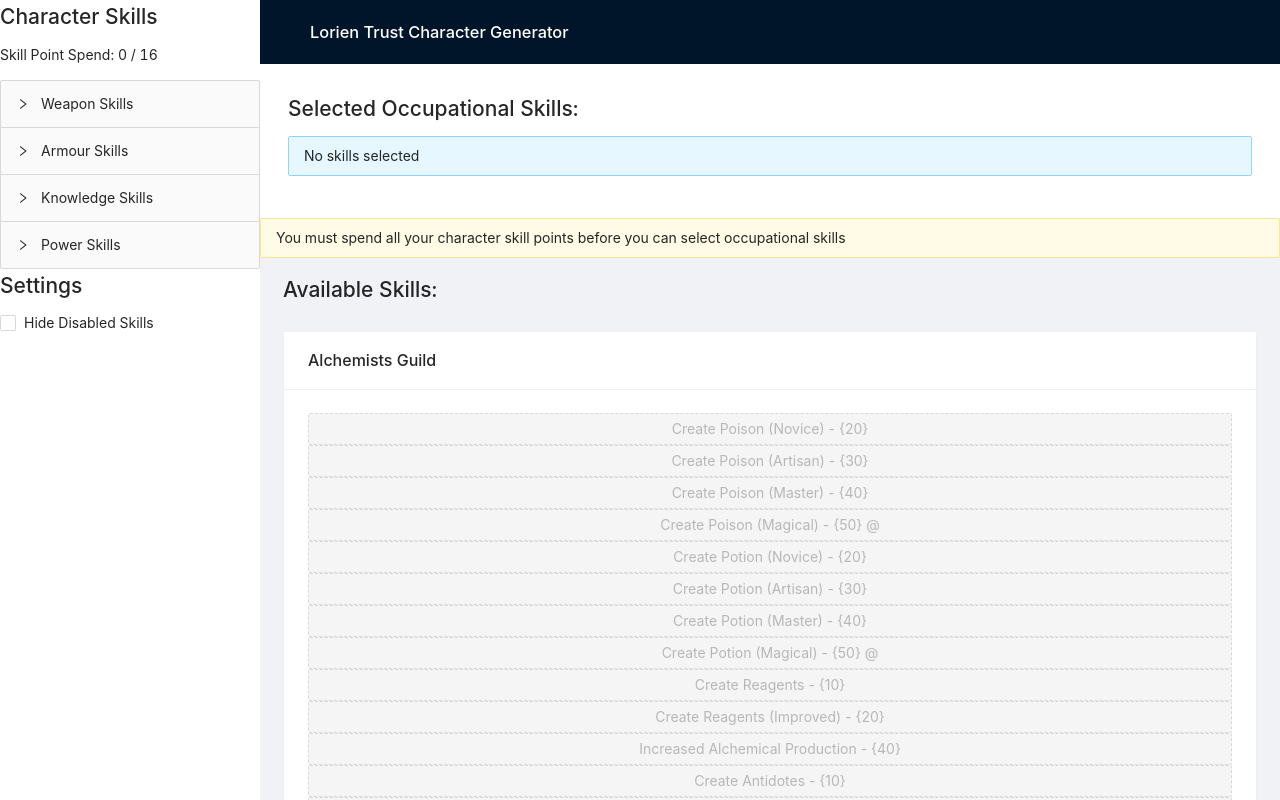
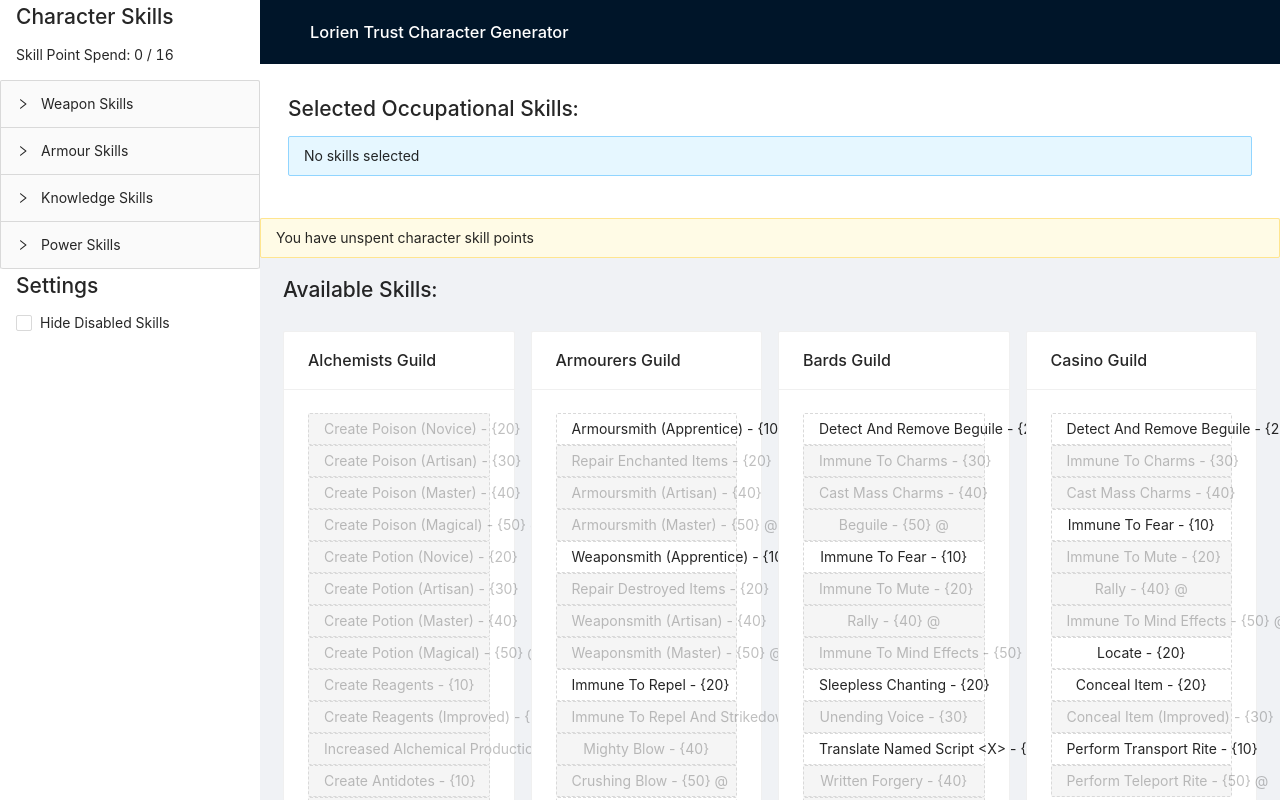
Before and after one commit to mattkatt/lorien-trust-character-generator, a React (Create React App) app: page / in a window 1280 px wide. Shown: the top 800 px of the page. Built offline with nearby package versions, Linux system fonts and the light colour scheme.

Commit message:
fix(style): minor style adjustments

```diff
--- a/src/ui/app/app-settings.tsx
+++ b/src/ui/app/app-settings.tsx
@@ -1,6 +1,7 @@
 import React, { useContext, useEffect, useState } from 'react';
 import { Checkbox } from 'antd';
 import { AppContext } from '../../context/app-context';
+import { TextBox } from '../layout/text-box';
 
 export const AppSettings = () => {
   const { appState, setHideDisabledSkills } = useContext(AppContext);
@@ -11,7 +12,7 @@ export const AppSettings = () => {
   }, [appState, setHideDisabled]);
 
   return (
-    <>
+    <TextBox>
       <h2>Settings</h2>
 
       <Checkbox
@@ -20,6 +21,6 @@ export const AppSettings = () => {
       >
         Hide Disabled Skills
       </Checkbox>
-    </>
+    </TextBox>
   );
 };
--- a/src/ui/app/index.ts
+++ /dev/null
@@ -1,2 +0,0 @@
-export { AppHeader } from './app-header';
-export { AppFooter } from './app-footer';
--- /dev/null
+++ b/src/ui/layout/text-box.tsx
@@ -0,0 +1,15 @@
+import React, { FC } from 'react';
+
+interface ITextBoxProps {
+  padding?: number;
+  margin?: number;
+}
+
+export const TextBox: FC<ITextBoxProps> = ({ padding = 16, margin = 0, children }) => {
+  const textBoxStyle = {
+    padding: `0 ${padding}px`,
+    margin: `${margin}px 0`,
+  };
+
+  return <div style={textBoxStyle}>{children}</div>;
+};
--- a/src/ui/skill-display/character-skills.tsx
+++ b/src/ui/skill-display/character-skills.tsx
@@ -5,6 +5,7 @@ import { characterSkillList } from '../../data/character-skill-list';
 import { Helpers } from '../../helpers/helpers';
 import { CharacterContext } from '../../context/character-context';
 import { SkillButton } from './skill-button';
+import { TextBox } from '../layout/text-box';
 
 const { Paragraph } = Typography;
 
@@ -16,10 +17,12 @@ export const CharacterSkills: FC = () => {
 
   return (
     <>
-      <h2>Character Skills</h2>
-      <Paragraph>
-        Skill Point Spend: {characterState.spentCharacterSkillPoints} / {totalSkillPoints}
-      </Paragraph>
+      <TextBox>
+        <h2>Character Skills</h2>
+        <Paragraph>
+          Skill Point Spend: {characterState.spentCharacterSkillPoints} / {totalSkillPoints}
+        </Paragraph>
+      </TextBox>
 
       <Collapse>
         {Object.keys(characterSkillList).map((skillList) => (
--- a/src/ui/skill-display/occupational-skill.tsx
+++ b/src/ui/skill-display/occupational-skill.tsx
@@ -35,6 +35,7 @@ export const OccupationalSkill: FC = () => {
       }
     };
 
+    onResize();
     window.addEventListener('resize', onResize);
 
     return () => {
@@ -63,10 +64,7 @@ export const OccupationalSkill: FC = () => {
           <SelectedOccupationalSkills />
 
           {characterState.unspentCharacterSkillPoints ? (
-            <Alert
-              message='You must spend all your character skill points before you can select occupational skills'
-              type='warning'
-            />
+            <Alert message='You have unspent character skill points' type='warning' />
           ) : null}
         </Col>
       </Row>
@@ -80,7 +78,7 @@ export const OccupationalSkill: FC = () => {
       <Row style={{ margin: '15px' }} gutter={16}>
         {Object.keys(occupationalSkillList).map((skillListKey) => (
           <Col span={getColSpan(size)} key={skillListKey}>
-            <Card title={Helpers.camelToReadable(skillListKey)}>
+            <Card title={Helpers.camelToReadable(skillListKey)} style={{ marginBottom: '16px' }}>
               {occupationalSkillList[skillListKey].map((skill) => (
                 <SkillButton key={skill.id} skill={skill} />
               ))}
```
Also changed, not shown: src/App.tsx (+6 -5 lines).
